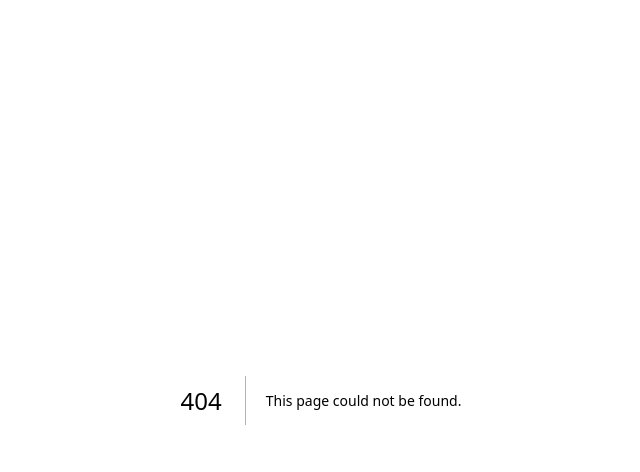
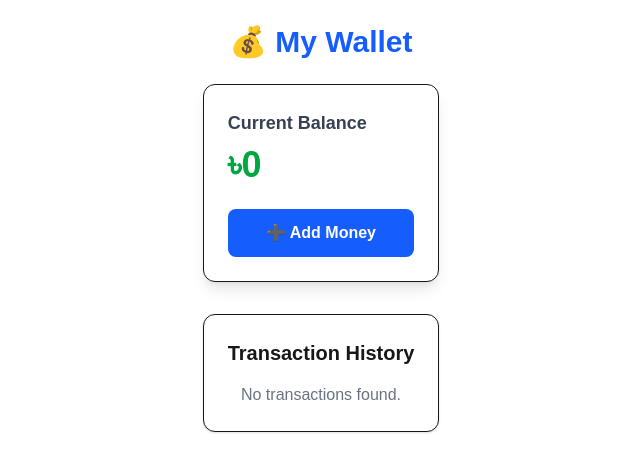
Before and after one commit to omorbro/topup-bd, a Next.js app: page /wallet in a window 1280 px wide. Before the commit this address had no page. Shown: the top 472 px of the page, without its empty margins (319-959 px from the left). Built offline with nearby package versions, Linux system fonts and the light colour scheme.

Commit message:
Add wallet page

```diff
--- /dev/null
+++ b/app/wallet/page.tsx
@@ -0,0 +1,35 @@
+"use client";
+
+export default function WalletPage() {
+  return (
+    <div className="max-w-2xl mx-auto p-6">
+      <h1 className="text-3xl font-bold text-center text-blue-600 mb-6">
+        💰 My Wallet
+      </h1>
+
+      <div className="bg-white shadow-lg rounded-xl p-6 border">
+        <h2 className="text-lg font-semibold text-gray-700">
+          Current Balance
+        </h2>
+
+        <p className="text-4xl font-bold text-green-600 mt-2">
+          ৳0
+        </p>
+
+        <button className="w-full mt-6 bg-blue-600 hover:bg-blue-700 text-white py-3 rounded-lg font-semibold transition">
+          ➕ Add Money
+        </button>
+      </div>
+
+      <div className="mt-8 bg-white shadow rounded-xl p-6 border">
+        <h3 className="text-xl font-semibold mb-4">
+          Transaction History
+        </h3>
+
+        <p className="text-gray-500 text-center">
+          No transactions found.
+        </p>
+      </div>
+    </div>
+  );
+}
```
